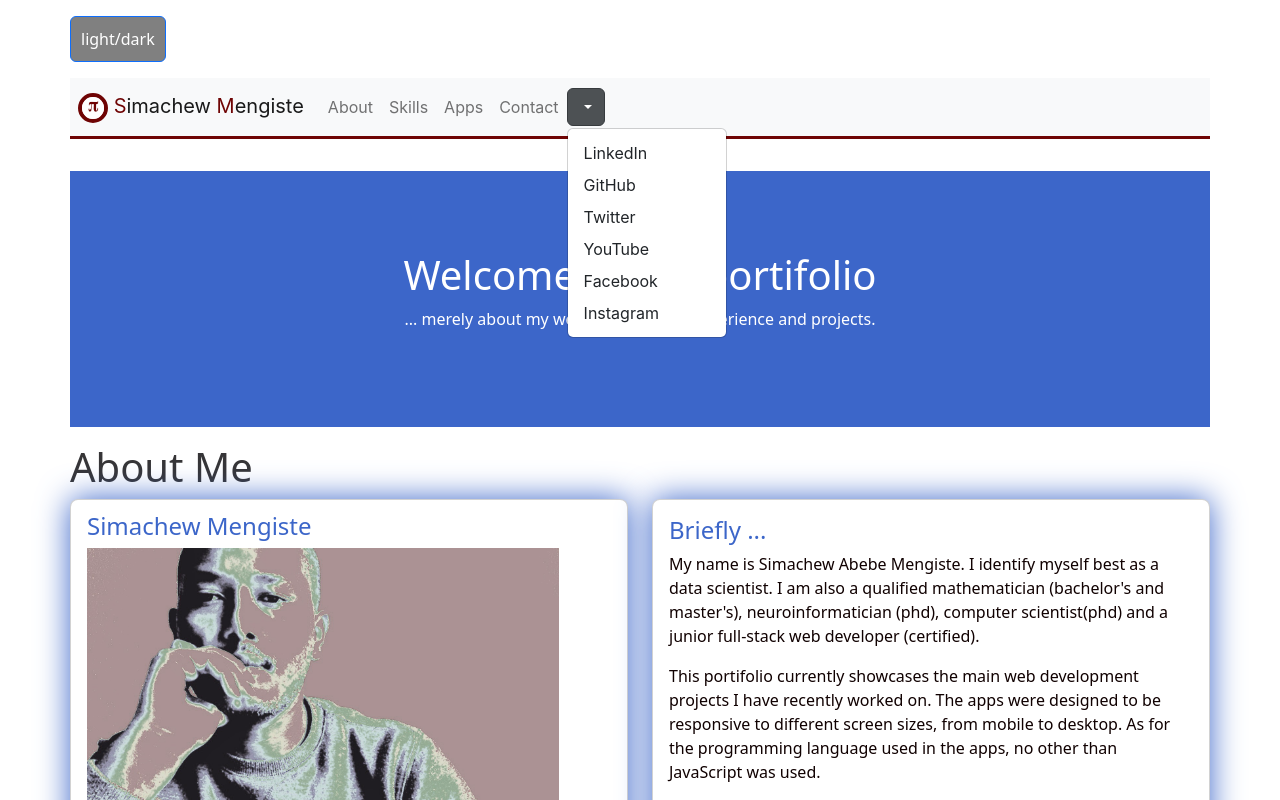
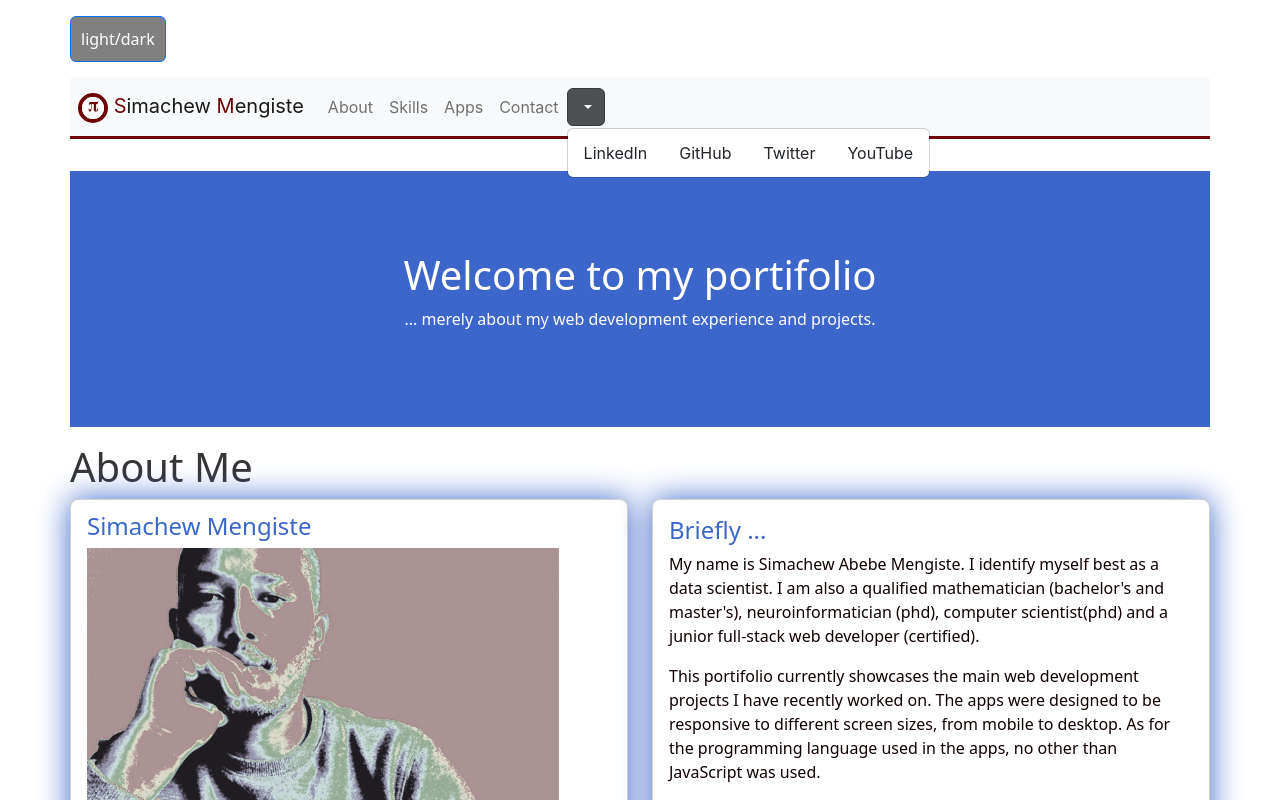
Before and after one commit to absima/portifolio, a React (Vite) app: page / in a window 1280 px wide. Both pictures are taken after a click on the button 585 px from the left and 106 px from the top of the page. Shown: the top 800 px of the page. Built offline with nearby package versions, Linux system fonts and the light colour scheme.

Commit message:
subnav modified

```diff
--- a/src/components/header.jsx
+++ b/src/components/header.jsx
@@ -74,7 +74,18 @@ const Header = () => {
               <i className="fas fa-globe"></i>
             </Dropdown.Toggle>
 
-            <Dropdown.Menu>
+            <Dropdown.Menu
+            // style={{
+            //   display: 'flex',
+            //   justifyContent: 'space-around',
+            // }}
+            >
+              <div
+                style={{
+                  display: 'flex',
+                  justifyContent: 'space-around',
+                }}
+              >
                 <Dropdown.Item href="https://www.linkedin.com/in/simachew/">
                   <i className="fab fa-linkedin"></i> LinkedIn
                 </Dropdown.Item>
@@ -91,12 +102,7 @@ const Header = () => {
                 <Dropdown.Item href="https://www.youtube.com/@absima26">
                   <i className="fab fa-youtube"></i> YouTube
                 </Dropdown.Item>
-              <Dropdown.Item href="https://www.facebook.com/absima">
-                <i className="fab fa-facebook"></i> Facebook
-              </Dropdown.Item>
-              <Dropdown.Item href="https://www.instagram.com/absima26/">
-                <i className="fab fa-instagram"></i> Instagram
-              </Dropdown.Item>
+              </div>
             </Dropdown.Menu>
           </Dropdown>
         </Nav>
```
Lines whose indentation alone changed are shown as unchanged.
